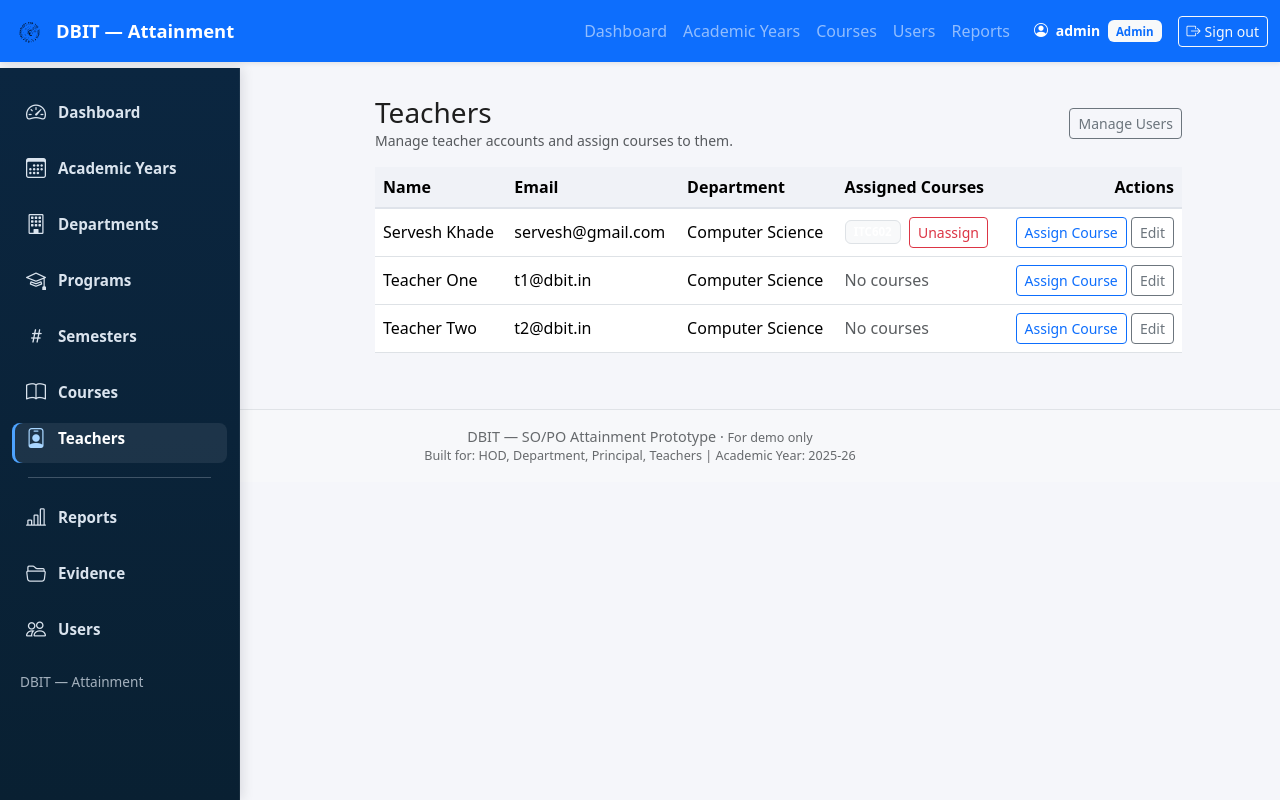
After one commit to Glynis1314/CO-PO-Mapping-App, a Django app: page /admin-panel/teachers/ in a window 1280 px wide. The commit adds this page. Run offline with Django 4.2, Linux system fonts and the light colour scheme; a user stored in the database is signed in; data comes from the database, SQL or seed files in the repository; both versions use the stored data as it was after the commit; some libraries are stand-ins or nearby versions.

Commit message:
feat(teaching): add teacher management and course assignment functionality

```diff
--- a/attainment/admin_views.py
+++ b/attainment/admin_views.py
@@ -446,12 +446,16 @@ def admin_courses(request):
     if f_ay:
         semesters = semesters.filter(academic_year_id=f_ay)
 
+    # Available teachers (only TEACHER role and active) for assignment UI
+    teachers = User.objects.filter(profile__role=Role.TEACHER, is_active=True).order_by('first_name', 'last_name', 'username')
+
     return render(request, "admin_panel/courses.html", {
         "courses": courses,
         "academic_years": academic_years,
         "semesters": semesters,
         "departments": departments,
         "programs": programs,
+        "teachers": teachers,
         "f_ay": int(f_ay) if f_ay else None,
         "f_sem": int(f_sem) if f_sem else None,
         "f_dept": int(f_dept) if f_dept else None,
@@ -726,6 +730,68 @@ def admin_toggle_user_active(request, user_id):
 
 
 # ══════════════════════════════════════════════════════════════
+#  TEACHERS (Admin teacher-management + course assignments)
+# ═════════════════════════════════════════════════════════════=
+
+@login_required
+@role_required('ADMIN')
+def admin_teachers(request):
+    """List teachers and allow course assignments."""
+    teachers = User.objects.filter(profile__role=Role.TEACHER).select_related('profile').order_by('first_name', 'last_name', 'username')
+    courses = Course.objects.select_related('department', 'semester', 'program').order_by('code')
+    return render(request, 'admin_panel/teachers.html', {
+        'teachers': teachers,
+        'courses': courses,
+    })
+
+
+@login_required
+@role_required('ADMIN')
+def admin_assign_course(request):
+    """Assign a course to a teacher (generic POST endpoint).
+    Expects POST: teacher_id, course_id
+    """
+    if request.method != 'POST':
+        return redirect('admin_teachers')
+
+    teacher_id = request.POST.get('teacher_id')
+    course_id = request.POST.get('course_id')
+
+    if not teacher_id or not course_id:
+        messages.error(request, 'Teacher and course are required.')
+        return redirect('admin_teachers')
+
+    teacher = get_object_or_404(User, pk=teacher_id)
+    course = get_object_or_404(Course, pk=course_id)
+
+    if TeacherCourseAssignment.objects.filter(teacher=teacher, course=course).exists():
+        messages.error(request, 'This teacher is already assigned to the course.')
+        return redirect('admin_teachers')
+
+    TeacherCourseAssignment.objects.create(teacher=teacher, course=course)
+    log_action(request.user, 'ASSIGN', 'TeacherCourseAssignment', 0, f'Assigned {teacher.username} -> {course.code}')
+    messages.success(request, f'Assigned {teacher.get_full_name() or teacher.username} to {course.code}.')
+    return redirect('admin_teachers')
+
+
+@login_required
+@role_required('ADMIN')
+def admin_unassign_course_from_teacher(request, teacher_id, course_id):
+    if request.method != 'POST':
+        return redirect('admin_teachers')
+
+    assignment = TeacherCourseAssignment.objects.filter(teacher_id=teacher_id, course_id=course_id).first()
+    if not assignment:
+        messages.error(request, 'Assignment not found.')
+        return redirect('admin_teachers')
+
+    assignment.delete()
+    log_action(request.user, 'UNASSIGN', 'TeacherCourseAssignment', 0, f'Removed teacher {teacher_id} from course {course_id}')
+    messages.success(request, 'Assignment removed.')
+    return redirect('admin_teachers')
+
+
+# ══════════════════════════════════════════════════════════════
 #  API HELPERS (JSON for cascading dropdowns)
 # ══════════════════════════════════════════════════════════════
 
--- a/attainment/urls.py
+++ b/attainment/urls.py
@@ -113,6 +113,11 @@ urlpatterns = [
     path('admin-panel/users/<int:user_id>/edit/', av.admin_edit_user, name="admin_edit_user"),
     path('admin-panel/users/<int:user_id>/toggle-active/', av.admin_toggle_user_active, name="admin_toggle_user_active"),
 
+    # Teachers (admin-managed) — manage teacher accounts and assign courses
+    path('admin-panel/teachers/', av.admin_teachers, name="admin_teachers"),
+    path('admin-panel/assign-course/', av.admin_assign_course, name="admin_assign_course"),
+    path('admin-panel/teachers/<int:teacher_id>/unassign-course/<int:course_id>/', av.admin_unassign_course_from_teacher, name="admin_unassign_course_from_teacher"),
+
     # Admin API (cascading dropdowns)
     path('admin-panel/api/semesters/<int:ay_id>/', av.api_semesters_for_ay, name="api_semesters_for_ay"),
     path('admin-panel/api/programs/<int:dept_id>/', av.api_programs_for_dept, name="api_programs_for_dept"),
--- /dev/null
+++ b/templates/admin_panel/teachers.html
@@ -0,0 +1,111 @@
+{% extends "base.html" %}
+{% block title %}Teachers — Admin{% endblock %}
+
+{% block content %}
+<div class="row">
+  <div class="col-md-3">{% include "components/sidebar_admin.html" %}</div>
+  <div class="col-md-9">
+
+    <div class="d-flex justify-content-between align-items-center mb-3">
+      <div>
+        <h3 class="mb-0">Teachers</h3>
+        <div class="text-muted small">Manage teacher accounts and assign courses to them.</div>
+      </div>
+      <a class="btn btn-outline-secondary btn-sm" href="{% url 'admin_users' %}">Manage Users</a>
+    </div>
+
+    {% if messages %}
+    <div class="mb-3">
+      {% for message in messages %}
+      <div class="alert alert-{{ message.tags }} alert-dismissible fade show py-2" role="alert">
+        {{ message }}
+        <button type="button" class="btn-close btn-close-sm" data-bs-dismiss="alert"></button>
+      </div>
+      {% endfor %}
+    </div>
+    {% endif %}
+
+    <div class="table-responsive">
+      <table class="table table-hover align-middle">
+        <thead class="table-light">
+          <tr>
+            <th>Name</th>
+            <th>Email</th>
+            <th>Department</th>
+            <th>Assigned Courses</th>
+            <th class="text-end">Actions</th>
+          </tr>
+        </thead>
+        <tbody>
+          {% for t in teachers %}
+          <tr>
+            <td>{{ t.get_full_name|default:t.username }}</td>
+            <td>{{ t.email }}</td>
+            <td>
+              {% if t.profile and t.profile.department %}
+                {{ t.profile.department.name }}
+              {% else %}
+                &mdash;
+              {% endif %}
+            </td>
+            <td>
+              {% with assigns=t.teaching.all %}
+                {% if assigns %}
+                  {% for a in assigns %}
+                    <span class="badge bg-light border">{{ a.course.code }}</span>
+                    <form method="post" action="{% url 'admin_unassign_course_from_teacher' t.pk a.course.pk %}" class="d-inline ms-1">
+                      {% csrf_token %}
+                      <button class="btn btn-sm btn-outline-danger">Unassign</button>
+                    </form>
+                  {% endfor %}
+                {% else %}
+                  <span class="text-muted">No courses</span>
+                {% endif %}
+              {% endwith %}
+            </td>
+            <td class="text-end">
+              <button class="btn btn-outline-primary btn-sm" data-bs-toggle="modal" data-bs-target="#assignCourseModal{{ t.pk }}">Assign Course</button>
+              <a class="btn btn-outline-secondary btn-sm" href="{% url 'admin_edit_user' t.pk %}">Edit</a>
+
+              <!-- Assign modal -->
+              <div class="modal fade" id="assignCourseModal{{ t.pk }}" tabindex="-1">
+                <div class="modal-dialog">
+                  <div class="modal-content">
+                    <form method="post" action="{% url 'admin_assign_course' %}">
+                      {% csrf_token %}
+                      <input type="hidden" name="teacher_id" value="{{ t.pk }}">
+                      <div class="modal-header">
+                        <h6 class="modal-title">Assign course to {{ t.get_full_name|default:t.username }}</h6>
+                        <button type="button" class="btn-close" data-bs-dismiss="modal"></button>
+                      </div>
+                      <div class="modal-body">
+                        <div class="mb-3">
+                          <label class="form-label">Course</label>
+                          <select class="form-select" name="course_id" required>
+                            <option value="">— Select course —</option>
+                            {% for c in courses %}
+                            <option value="{{ c.pk }}">{{ c.code }} — {{ c.name }}</option>
+                            {% endfor %}
+                          </select>
+                        </div>
+                      </div>
+                      <div class="modal-footer">
+                        <button type="button" class="btn btn-secondary btn-sm" data-bs-dismiss="modal">Cancel</button>
+                        <button type="submit" class="btn btn-primary btn-sm">Assign</button>
+                      </div>
+                    </form>
+                  </div>
+                </div>
+              </div>
+
+            </td>
+          </tr>
+          {% empty %}
+          <tr><td colspan="5" class="text-center text-muted py-4">No teachers found.</td></tr>
+          {% endfor %}
+        </tbody>
+      </table>
+    </div>
+  </div>
+</div>
+{% endblock %}
--- a/templates/components/sidebar_admin.html
+++ b/templates/components/sidebar_admin.html
@@ -49,6 +49,14 @@
       </a>
     </li>
 
+    <li class="nav-item">
+      <a class="nav-link {% if request.resolver_match.url_name == 'admin_teachers' %}active{% endif %}"
+         href="{% url 'admin_teachers' %}">
+        <i class="bi bi-person-badge"></i>
+        <span class="label">Teachers</span>
+      </a>
+    </li>
+
     <hr class="my-2 mx-3">
 
     <li class="nav-item">
```
Also changed, not shown: scripts/check_teachers_page.py (added, +13 -0 lines), templates/admin_panel/courses.html (+54 -0 lines), db.sqlite3.
